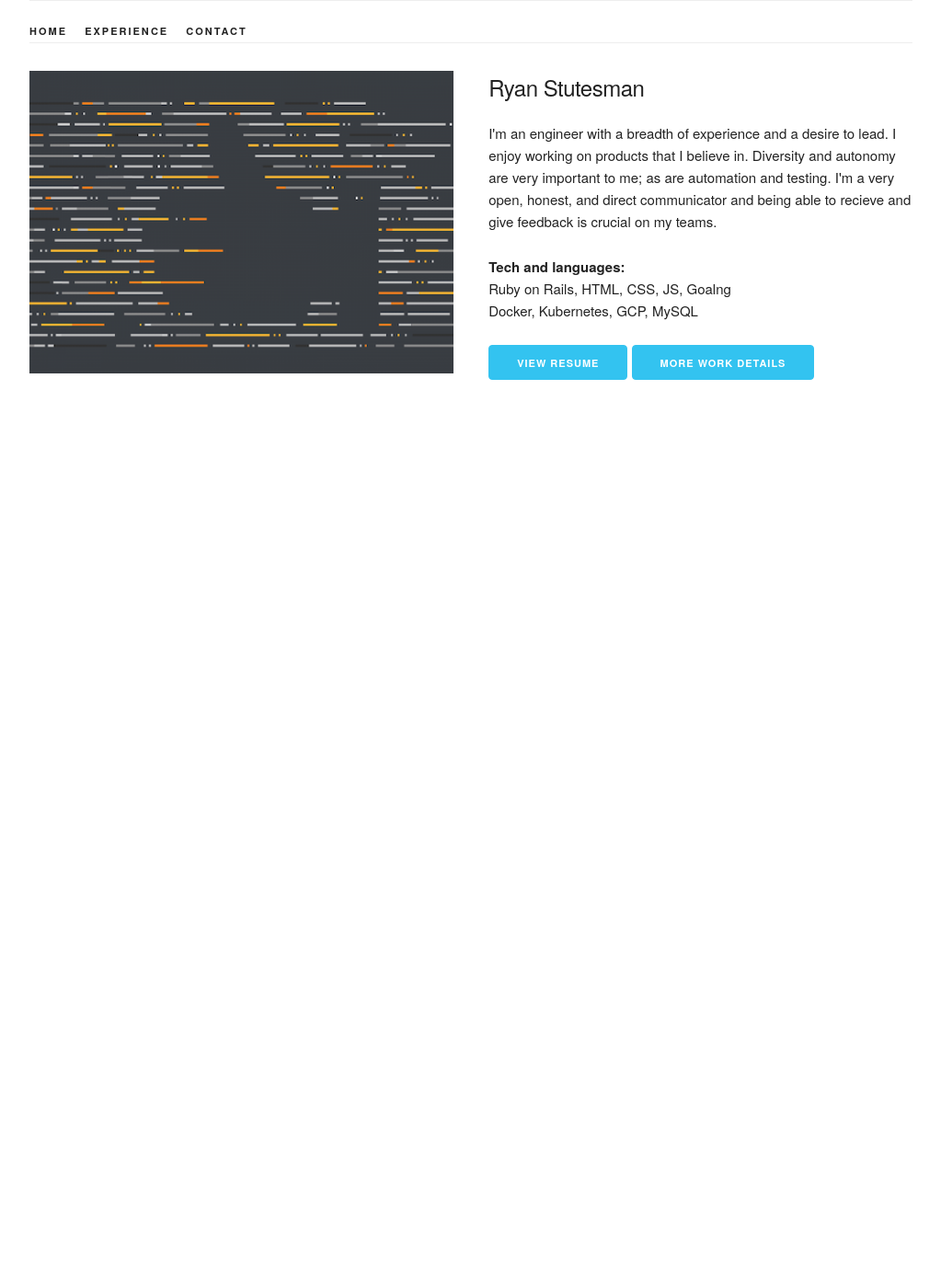
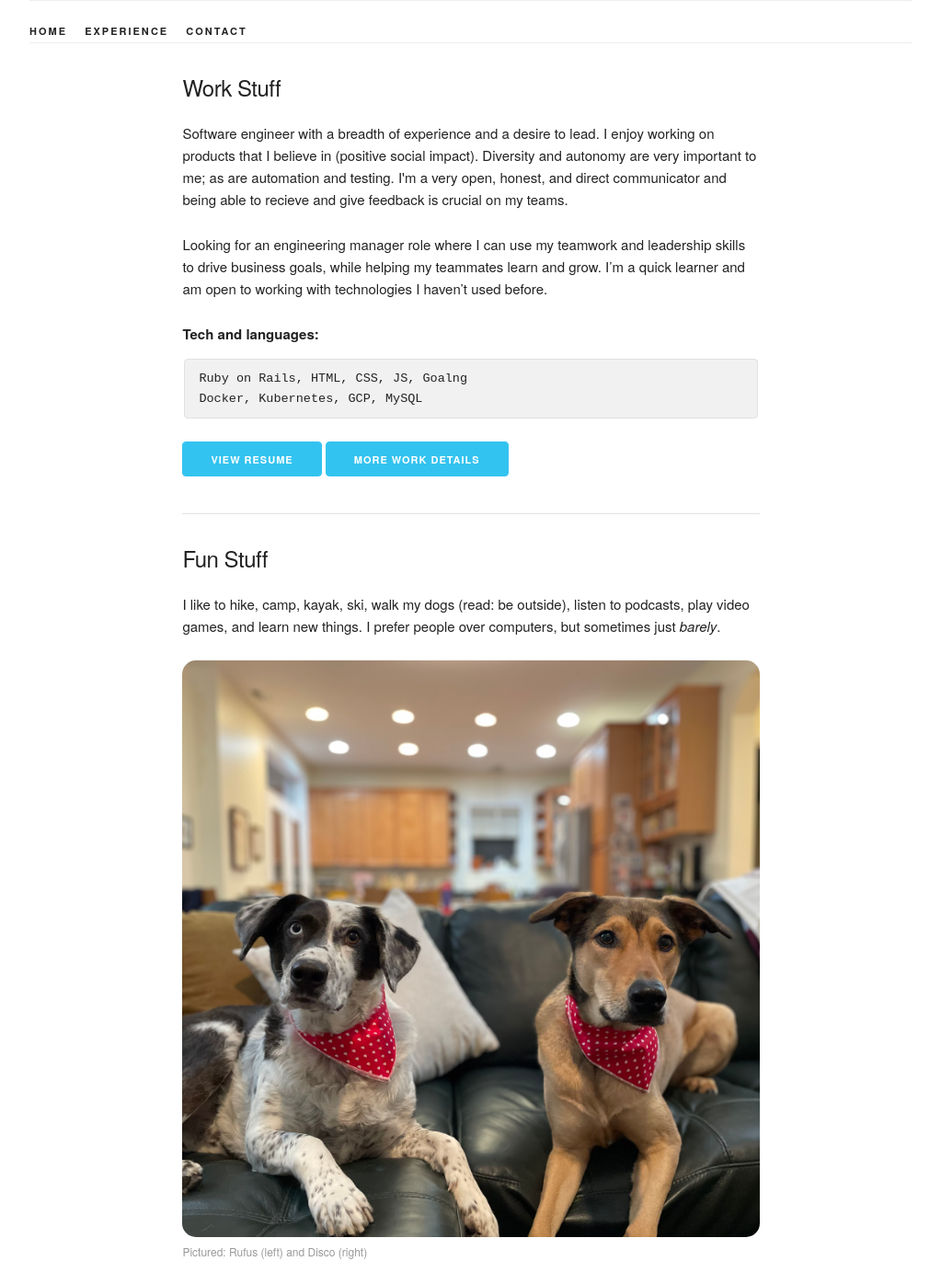
Before and after one commit to ryanstutes/ryanstutes.github.io, a Jekyll site: the page built from index.md, in a window 1280 px wide. Shown: the whole page at 92% size, without its empty margins (128-1151 px from the left). Built offline with Jekyll 4.4.1, drawn with Linux system fonts in a browser that asks for light colours; before the commit the page ends 900 px from its top, so only the background shows below that.

Commit message:
change homepage

```diff
--- a/_includes/home.html
+++ b/_includes/home.html
@@ -1,18 +1,19 @@
 <div class="section">
-    <div class="row">
-        <div class="one-half column">
-            <img class="u-max-full-width" src="images/code.png"/>
-        </div>
-        <div class="one-half column">
-            <h5>Ryan Stutesman</h5>
-            <p>
-                I'm an engineer with a breadth of experience and a desire to lead. I enjoy working on products that I believe in. Diversity and autonomy are very important to me; as are automation and testing. I'm a very open, honest, and direct communicator and being able to recieve and give feedback is crucial on my teams.
-            </p>
+    <div class="row flex flex-h-center">
+        <div class="eight columns">
+            <h5>Work Stuff</h5>
+            <p>Software engineer with a breadth of experience and a desire to lead. I enjoy working on products that I believe in (positive social impact). Diversity and autonomy are very important to me; as are automation and testing. I'm a very open, honest, and direct communicator and being able to recieve and give feedback is crucial on my teams.</p>
+            <p>Looking for an engineering manager role where I can use my teamwork and leadership skills to drive business goals, while helping my teammates learn and grow. I’m a quick learner and am open to working with technologies I haven’t used before.</p>
             <strong>Tech and languages:&nbsp;</strong>
-            <p class="no-margin">Ruby on Rails, HTML, CSS, JS, Goalng</p>
-            <p>Docker, Kubernetes, GCP, MySQL</p>
+            <pre><code>Ruby on Rails, HTML, CSS, JS, Goalng
+Docker, Kubernetes, GCP, MySQL</code></pre>
             <a class="button button-primary" href="/files/resume.pdf">View Resume</a>
             <a class="button button-primary" href="/experience">More work details</a>
+            <hr class="spc-xl">
+            <h5>Fun Stuff</h5>
+            <p>I like to hike, camp, kayak, ski, walk my dogs (read: be outside), listen to podcasts, play video games, and learn new things. I prefer people over computers, but sometimes just <i>barely</i>.</p>
+            <img class="u-max-full-width rounded-corners" src="images/dogs.jpeg"/>
+            <p class="text-light text-small">Pictured: Rufus (left) and Disco (right)</p>
         </div>
     </div>
 </div>
--- a/css/custom.css
+++ b/css/custom.css
@@ -6,3 +6,21 @@
     border-bottom: 1px solid #eee;
     width: 100%;
 }
+.flex {
+    display: flex;
+}
+.flex-h-center {
+    justify-content: center;
+}
+.spc-xl {
+    margin: 30px 0px;
+}
+.rounded-corners {
+    border-radius: 15px;
+}
+.text-light {
+    color: #999;
+}
+.text-small {
+    font-size: 12px;
+}
```
Also changed, not shown: images/dogs.jpeg (added), js/nav.js (added).
